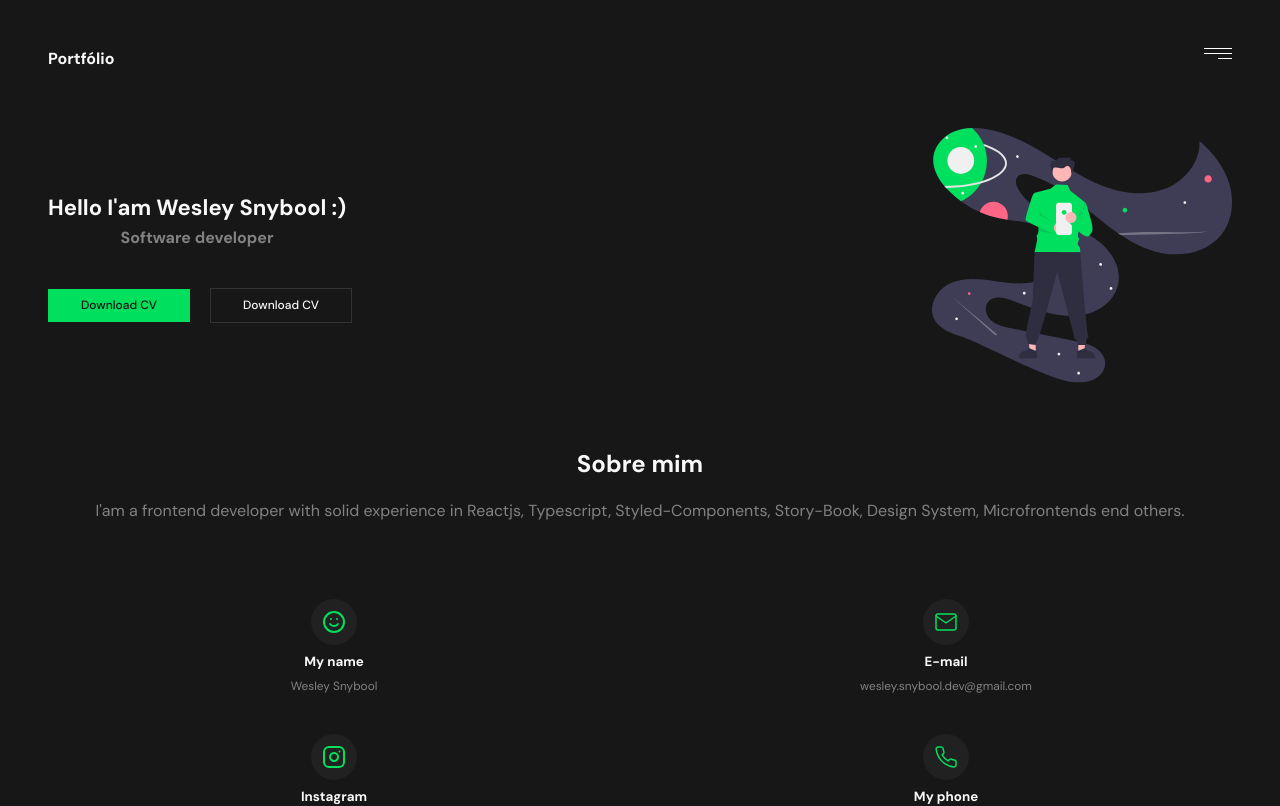
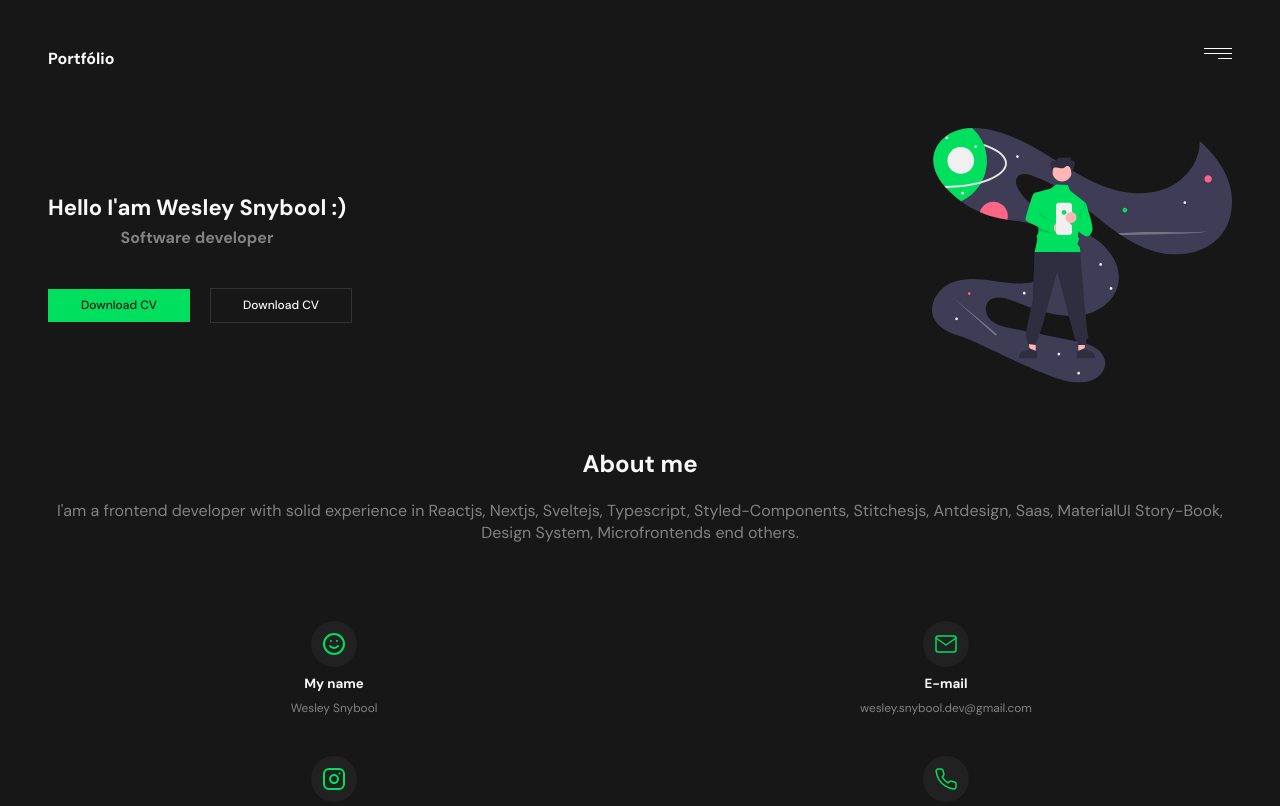
Before and after one commit to wesley-paiva-vega/portifolio_react, a React (Vite) app: page / in a window 1280 px wide. Shown: the top 806 px of the page. Built offline with nearby package versions, Linux system fonts and the light colour scheme.

Commit message:
adjust grid on desktop

```diff
--- a/src/layouts/About/index.tsx
+++ b/src/layouts/About/index.tsx
@@ -3,10 +3,11 @@ import * as Styles from "./styles";
 const About = () => {
   return (
     <Styles.Main>
-      <h2>Sobre mim</h2>
+      <h2>About me</h2>
       <p>
-        I'am a frontend developer with solid experience in Reactjs, Typescript,
-        Styled-Components, Story-Book, Design System, Microfrontends end others.
+        I'am a frontend developer with solid experience in Reactjs, Nextjs,
+        Sveltejs, Typescript, Styled-Components, Stitchesjs, Antdesign, Saas,
+        MaterialUI Story-Book, Design System, Microfrontends end others.
       </p>
     </Styles.Main>
   );
--- a/src/layouts/About/styles.ts
+++ b/src/layouts/About/styles.ts
@@ -12,7 +12,7 @@ export const Main = styled.div`
 
   @media ${breakpoints.laptopL} {
     width: 750px;
-    margin: 100px auto;
+    margin: 40px auto 120px;
   }
 
   h2 {
--- a/src/layouts/Main/index.tsx
+++ b/src/layouts/Main/index.tsx
@@ -40,7 +40,7 @@ const Main = (): JSX.Element => {
           </S.Avatar>
         </S.Wrapper>
         <About />
-        <Grid gap={40} col={2} row={2}>
+        <S.IconsGrid gap={40} col={2} row={2}>
           <S.MainIcon>
             <Icon size="xl" name="smile" />
             <h5>My name</h5>
@@ -61,7 +61,7 @@ const Main = (): JSX.Element => {
             <h5>My phone</h5>
             <span>11 996931399</span>
           </S.MainIcon>
-        </Grid>
+        </S.IconsGrid>
         <Projects />
         <SectionServices />
         <Skils />
--- a/src/layouts/Main/styles.ts
+++ b/src/layouts/Main/styles.ts
@@ -1,5 +1,6 @@
 import { styled } from "styled-components";
 import { breakpoints, colors } from "../../theme";
+import Grid from "../../components/Grid";
 
 export const Main = styled.div`
   padding: 24px;
@@ -39,6 +40,12 @@ export const Avatar = styled.div`
   }
 `;
 
+export const IconsGrid = styled(Grid)`
+  @media ${breakpoints.laptopL} {
+    grid-template-columns: repeat(4, 1fr);
+  }
+`;
+
 export const MainIcon = styled.div`
   display: flex;
   gap: 8px;
```
